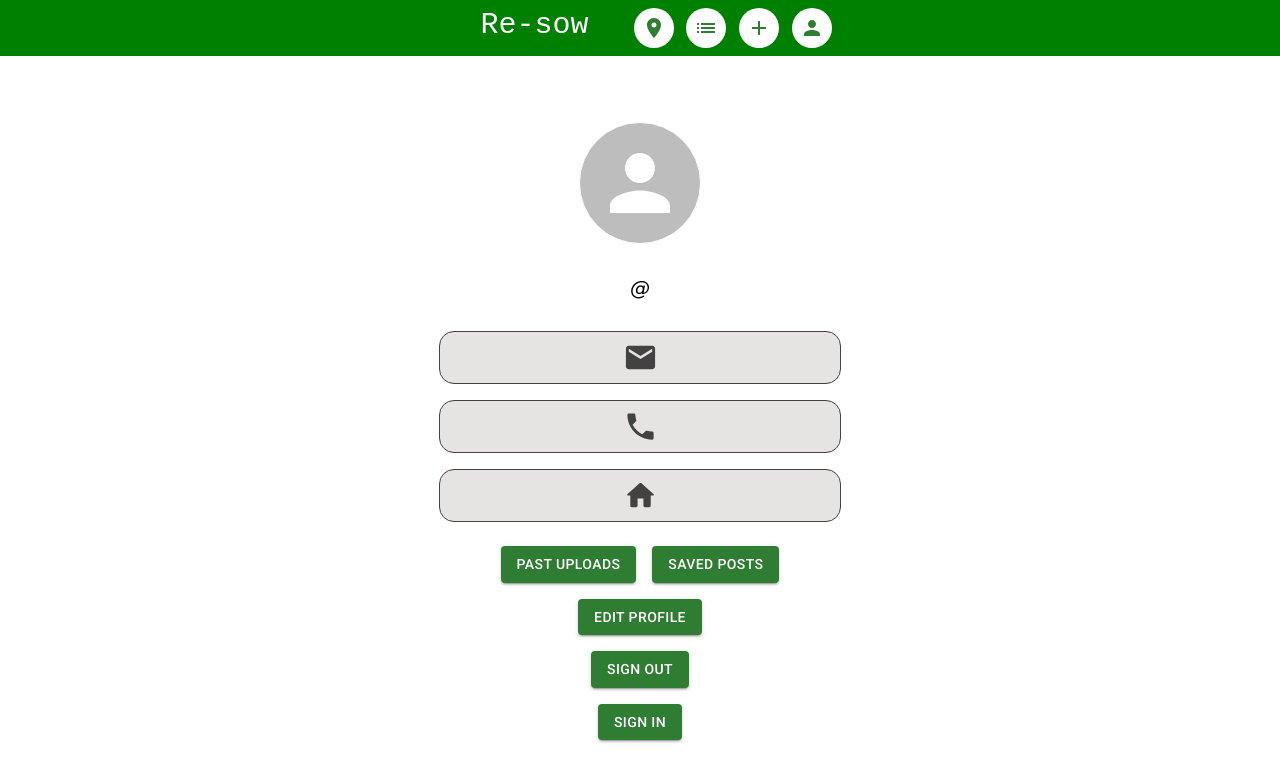
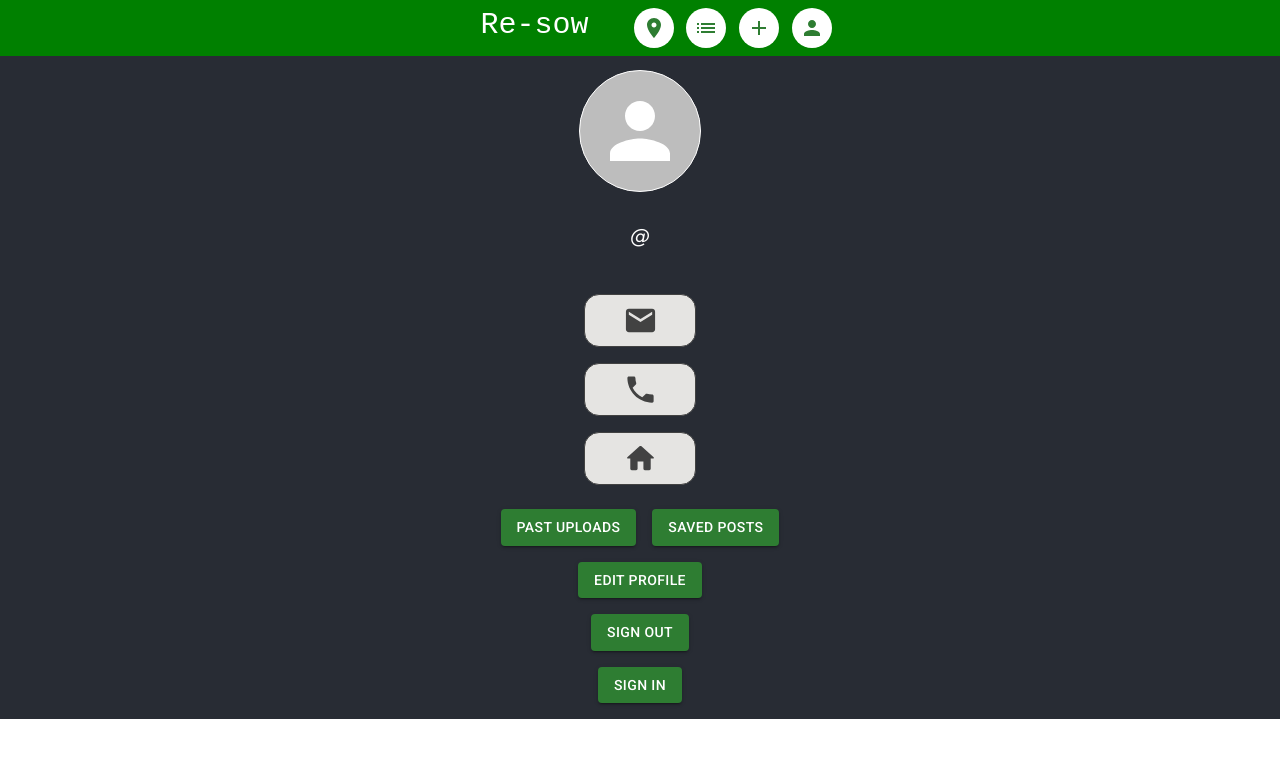
Before and after one commit to sachiniyer/resow, a React (Create React App) app in the folder front-end/: page /UserProfile in a window 1280 px wide. Shown: the top 782 px of the page. Built offline with nearby package versions, Linux system fonts and the light colour scheme; no server answers.

Commit message:
Revert "Revert "Background""

```diff
--- a/front-end/src/pages/UserProfile.css
+++ b/front-end/src/pages/UserProfile.css
@@ -1,15 +1,16 @@
 .UserProfile{
-    position:absolute;
+    /* position:absolute;
     top: 15vh;
     right:0px;
-    left:0px;
+    left:0px; */
+    background-color: #282c34;
 }
 
 .TopPart{
-    padding: 0px;
+    padding: 15px;
     margin: 0px;
     margin-top: 2px;
-    color: black;
+    color: white;
     object-position: center top;
     font-family:Verdana, Geneva, Tahoma, sans-serif;
 }
```
